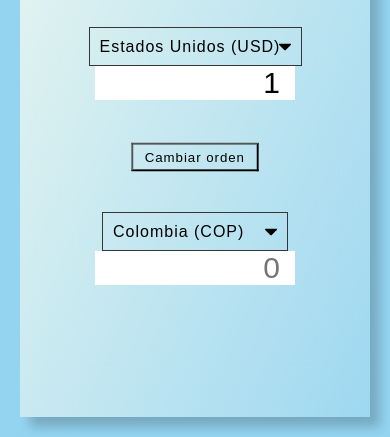
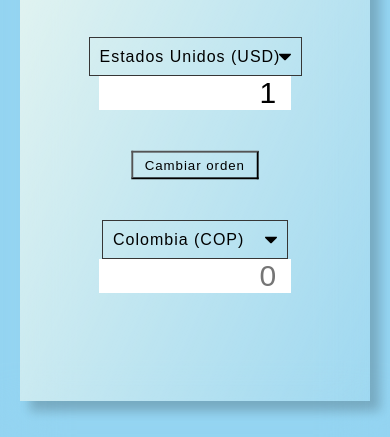
Before and after one commit to EdalScript/exchange-calculator, a plain HTML site: page index.html in a window 390 px wide. Shown: the part 407-844 px from the top of the page. Drawn offline with Linux system fonts and the light colour scheme; no server answers.

Commit message:
responsiveness fix

```diff
--- a/style.css
+++ b/style.css
@@ -22,7 +22,7 @@ body {
     backdrop-filter: blur(2rem);
 }
 .container{
-    object-fit:scale-down;
+    display: flex;
 }
 .card {
     display:flex;
@@ -34,7 +34,9 @@ body {
     z-index: 2;
     position: relative;
     width: 60%;
-    min-height: 80vh;
+    min-height: 75vh;
+    margin: 1rem;
+    padding-top: 1rem;
     align-items: center;
     justify-content: center;
     box-shadow: 10px 10px 10px rgba(9,9,9,0.2);
@@ -130,17 +132,18 @@ select:focus, input:focus, button:focus {
 
 @media(max-width: 840px) {
     .currency input{
-        width: 200px;
+        width: 55%;
     }
     .card {
         width: 100%;
         height: 100vh;
     }
 }
-@media all and (max-width: 1000px){
+@media all and (max-width: 1100px){
     .currency,
     .swap-rate-container{
-        display: block;
+        display:flex;
+        flex-direction: column;
         text-align: center;
     }
 }
```
